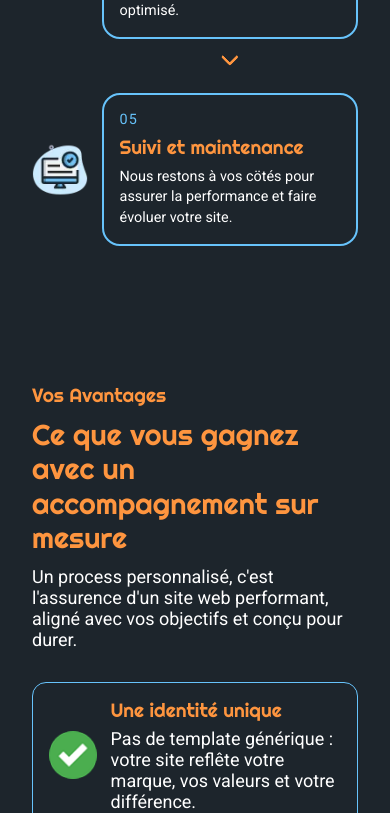
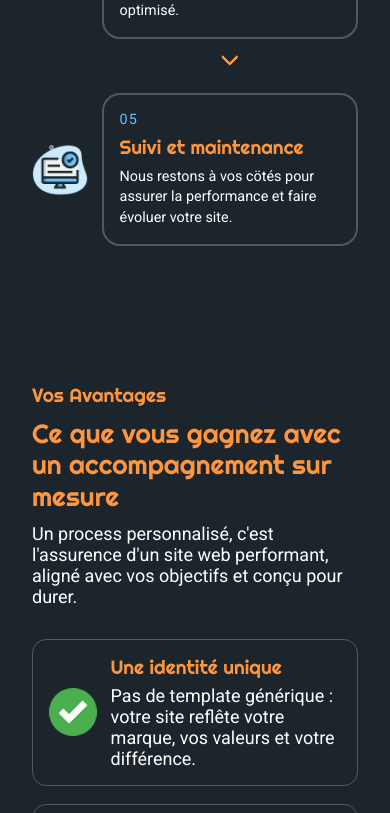
Before and after one commit to Guillaume811/site-gelyos, a Next.js app: page / in a window 390 px wide. Shown: the part 4071-4884 px from the top of the page. Built offline with nearby package versions, Linux system fonts and the light colour scheme; no server answers.

Commit message:
feat : ajout de la variable color border

```diff
--- a/src/_pages/Home/SectionProcess/DivAvantages/DivAvantages.module.scss
+++ b/src/_pages/Home/SectionProcess/DivAvantages/DivAvantages.module.scss
@@ -29,6 +29,10 @@
   .description {
     color: $color-text;
     max-width: 56ch;
+  }
+
+  .title {
+    font-size: clamp(1.65rem, 1.3rem + 0.9vw, 2.2rem);
   }
 
   .buttonWrap {
@@ -69,7 +73,7 @@
     padding: 1rem;
     height: 100%;
     border-style: solid;
-    border-color: $color-primary;
+    border-color: $color-border;
     border-width: 0;
   }
 
--- a/src/components/CardProcess/CardProcess.module.scss
+++ b/src/components/CardProcess/CardProcess.module.scss
@@ -59,7 +59,7 @@
     width: 56px;
     height: 56px;
     transform: translate(-50%, -50%);
-    background: #fff;
+    background: transparent;
     border-radius: 999px;
     padding: 0.35rem;
     z-index: 2;
@@ -71,7 +71,7 @@
     align-content: start;
     gap: 0.5rem;
     padding: 2.2rem 1rem 1rem;
-    border: 2px solid $color-primary;
+    border: 2px solid $color-border;
     border-radius: 18px;
     box-sizing: border-box;
     text-align: center;
```
